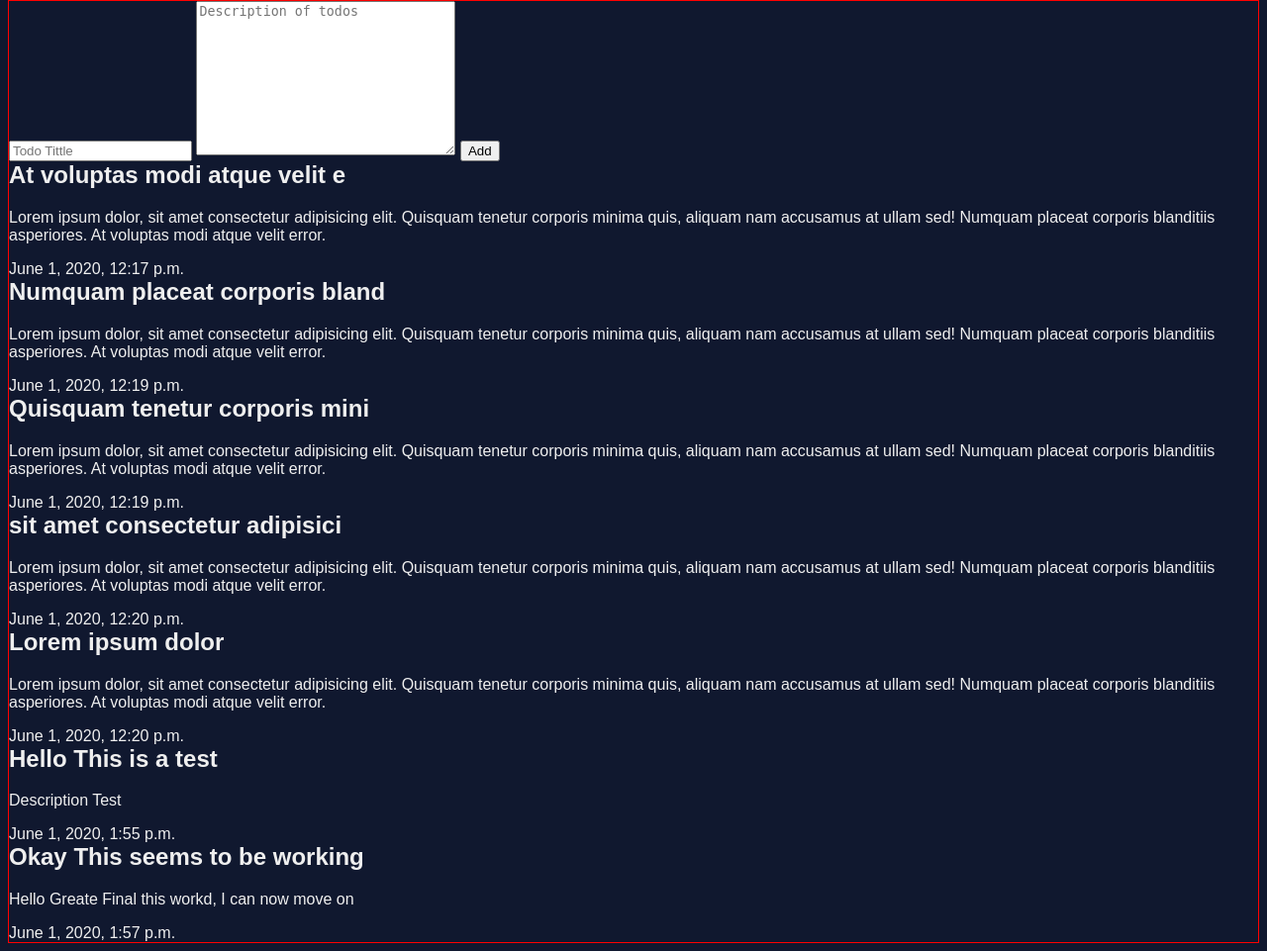
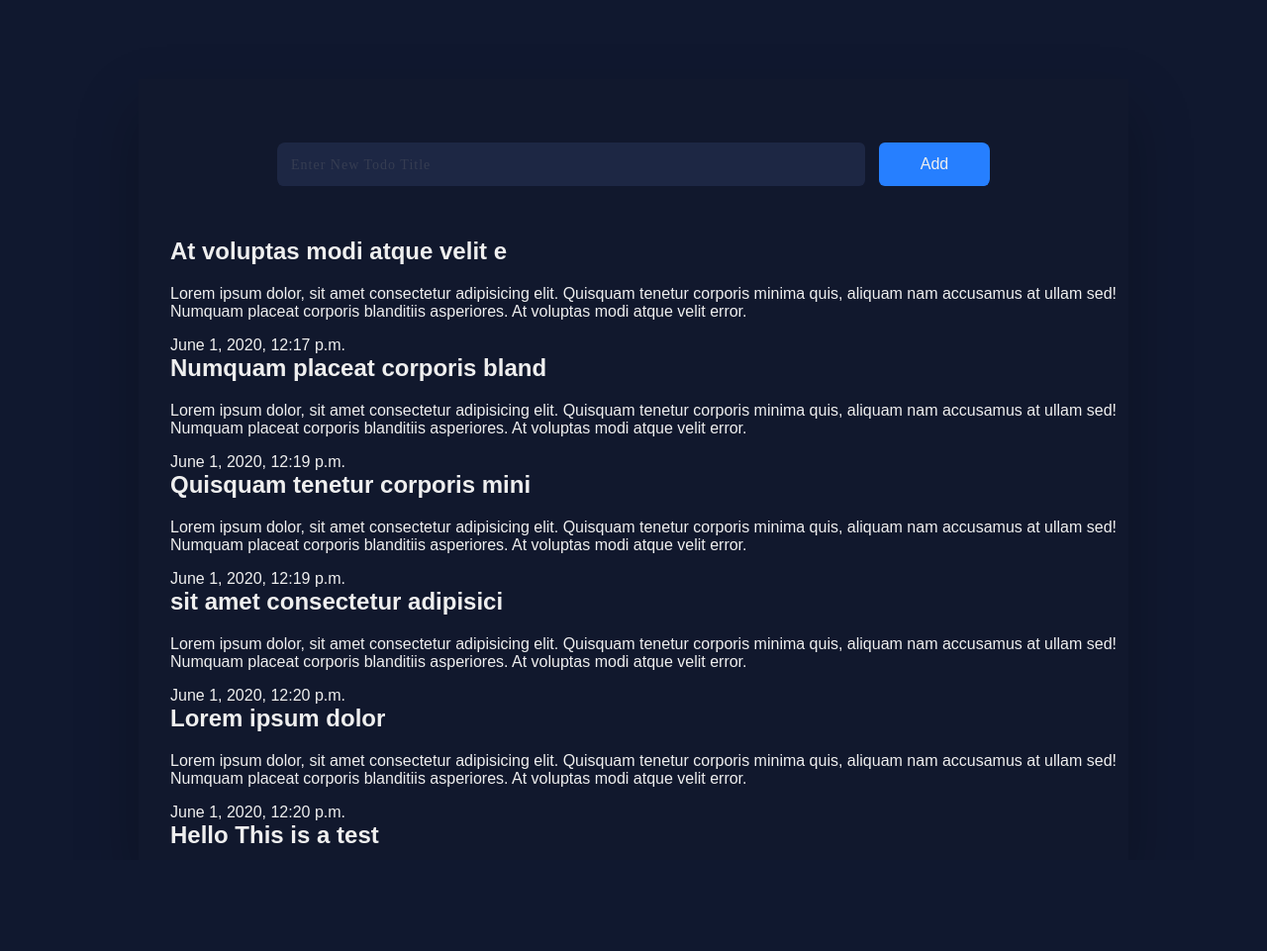
Before and after one commit to simanga-dev/space-todos, a Django app: page /todos in a window 1280 px wide. Shown: the whole page at 99% size. After the commit the page ends 852 px from the top, so only its background shows below. Run offline with Django 3.2, Linux system fonts and the light colour scheme; data comes from the database, SQL or seed files in the repository; some web fonts are replaced.

Commit message:
styled the todo-form

```diff
--- a/source/static/css/base.css
+++ b/source/static/css/base.css
@@ -21,4 +21,10 @@ body {
   font-family: OpenSans, Arial, Helvetica, sans-serif;
   background-color: var(--bg-color);
   color: var(--white);
+  position: relative;
+  padding: 0;
+  margin: 0;
+  overflow: hidden;
+  z-index: -2;
+  height: 100vh;
 }
--- a/source/static/css/todos.css
+++ b/source/static/css/todos.css
@@ -1,3 +1,131 @@
 .container {
-  border: 1px solid red;
+  width: 100%;
+  max-width: 62.5rem;
+  margin: 0;
+  background-color: rgba(17, 24, 45, 1);
+  box-shadow: 0 30px 58px rgba(0, 0, 0, 0.25);
+  padding: 3em 0.5em;
+  z-index: -1;
+  position: fixed;
+  top: 5rem;
+  left: 50%;
+  height: calc(100vh - 5rem);
+  transform: translate3d(-50%, 0, 0);
 }
+@media only screen and (min-width: 26rem) {
+  .container {
+    padding: 4rem 2rem;
+    width: 95%;
+  }
+}
+.page-overlay {
+  background-color: rgba(255, 255, 255, 0.25);
+  position: fixed;
+  top: 0;
+  width: 100vw;
+  height: 100vh;
+  display: none;
+  transition: all 5s ease !important;
+  transform: scale(2);
+}
+.page-overlay.active {
+  display: block;
+  z-index: 1;
+}
+
+.form-container {
+  position: relative;
+  display: grid;
+  grid-gap: 0.875rem;
+  grid-template-columns: 1fr 7rem;
+  width: 100%;
+  max-width: 45rem;
+  margin: 0 auto;
+  border-radius: 8px;
+  height: 2.8125rem;
+  overflow: hidden;
+  transition: all 0.3s ease;
+  z-index: 10;
+}
+.form-control {
+  position: relative;
+}
+.form-control.input-title {
+  grid-column: 1 / 2;
+}
+.form-control.input-descrip {
+  grid-column: 1 / -1;
+}
+.form-control.input-title label,
+.form-control.input-descrip label {
+  position: absolute;
+  font-size: 0.875rem;
+  display: none;
+  left: 1em;
+}
+.form-control.input-title label {
+  top: 50%;
+  transform: translate3d(0, -50%, 0);
+}
+.form-control.input-descrip label {
+  top: 1em;
+}
+.form-control.input-title input,
+.form-control.input-descrip textarea {
+  color: var(--white);
+  border-radius: 6px;
+  font-size: 0.875rem;
+  padding: 1em;
+  background-color: var(--fg-color);
+  display: block;
+  border: none;
+  width: 100%;
+}
+.form-control.input-title input::placeholder,
+.form-control.input-descrip textarea::placeholder {
+  text-transform: capitalize;
+  letter-spacing: 1px;
+  font-family: OpenSans;
+  opacity: 0.28;
+}
+.isForm-active {
+  height: 100%;
+  background-color: var(--fg-color);
+  padding: 8px;
+}
+.isForm-active .form-control label {
+  display: inline-block;
+}
+.isForm-active .form-control.input-title input {
+  padding-left: 4em;
+  border-bottom: 1px solid rgba(255, 255, 255, 0.125);
+}
+.isForm-active .form-control.input-descrip textarea {
+  padding-left: 7em;
+  border-bottom: 1px solid rgba(255, 255, 255, 0.125);
+}
+.isForm-active .form-control.input-descrip textarea:focus {
+  padding-left: 7em;
+  border-bottom: 1px solid rgba(38, 127, 255, 0.5);
+}
+.isForm-active .form-control.input-title input:focus {
+  border-bottom: 1px solid rgba(38, 127, 255, 0.5);
+}
+
+.form-container button {
+  grid-column: 2 / -1;
+  grid-row: 1 / 2;
+  border-radius: 6px;
+  background-color: var(--accent-1);
+  color: var(--white);
+  cursor: pointer;
+  border: none;
+  font-size: 1rem;
+}
+
+.todos-list {
+  position: fixed;
+  top: 10rem;
+  height: 100%;
+  overflow: auto;
+}
--- /dev/null
+++ b/source/static/js/base.js
@@ -0,0 +1 @@
+console.log("hello");
--- /dev/null
+++ b/source/static/js/todos.js
@@ -0,0 +1,16 @@
+const titleInput = document.querySelector("#title");
+const form = document.querySelector("#todo-form");
+const overlay = document.querySelector(".page-overlay");
+
+titleInput.addEventListener("focus", (e) => {
+  form.classList.add("isForm-active");
+  overlay.classList.add("active");
+});
+overlay.addEventListener("click", (e) => {
+  form.classList.remove("isForm-active");
+  overlay.classList.remove("active");
+});
+
+document.addEventListener("click", (e) => {
+  console.log(e.target);
+});
--- a/source/templates/base.html
+++ b/source/templates/base.html
@@ -15,7 +15,7 @@
     {% endblock %}
 
     <!-- link to javascrit -->
-    <script src="{% static 'js/base.js' %}" />
+    <script src="{% static 'js/base.js' %}"></script>
     {% block js %} {% endblock %}
   </body>
 </html>
--- a/source/templates/todos/todos.html
+++ b/source/templates/todos/todos.html
@@ -6,25 +6,32 @@
 <!-- main content of the page-->
 {% block content %}
 <main class="container">
-
+<div class="page-overlay"></div>
     <!-- Todo form -->
   <div class="todo-form">
-    <form method="POST" action="">
+    <form id="todo-form" class="form-container " method="POST" action="">
       {% csrf_token%}
-      <input type="text" name="title" placeholder="Todo Tittle" />
-      <textarea
-        name="description"
-        placeholder="Description of todos"
-        cols="30"
-        rows="10"
-      ></textarea>
+      <div class="form-control input-title">
+        <label for="title">Title:</label>
+        <input type="text" id="title" placeholder="Enter new Todo Title" />
+      </div>
+      <div class="form-control input-descrip">
+        <label for="descrip">Description:</label>
+        <textarea
+          id="descrip"
+          name="description"
+          placeholder="Description"
+          cols="30"
+          rows="10"
+        ></textarea>
+      </div>
       <button type="submit">Add</button>
     </form>
   </div>
 
 
   <!-- A list of all the todos  -->
-  <div class="todo-list">
+  <div class="todos-list">
     {% for todo in all_todos %}
     <div class="card">
       <div class="card-header">
@@ -45,5 +52,5 @@
 
 <!-- JavaScrip for the page -->
 {% block js %}
-<script src="{% static 'js/todo.js' %}'"></script>
+    <script src="{% static 'js/todos.js' %}"></script>
 {% endblock %}
```
Also changed, not shown: source/static/js/todo.js (deleted).
